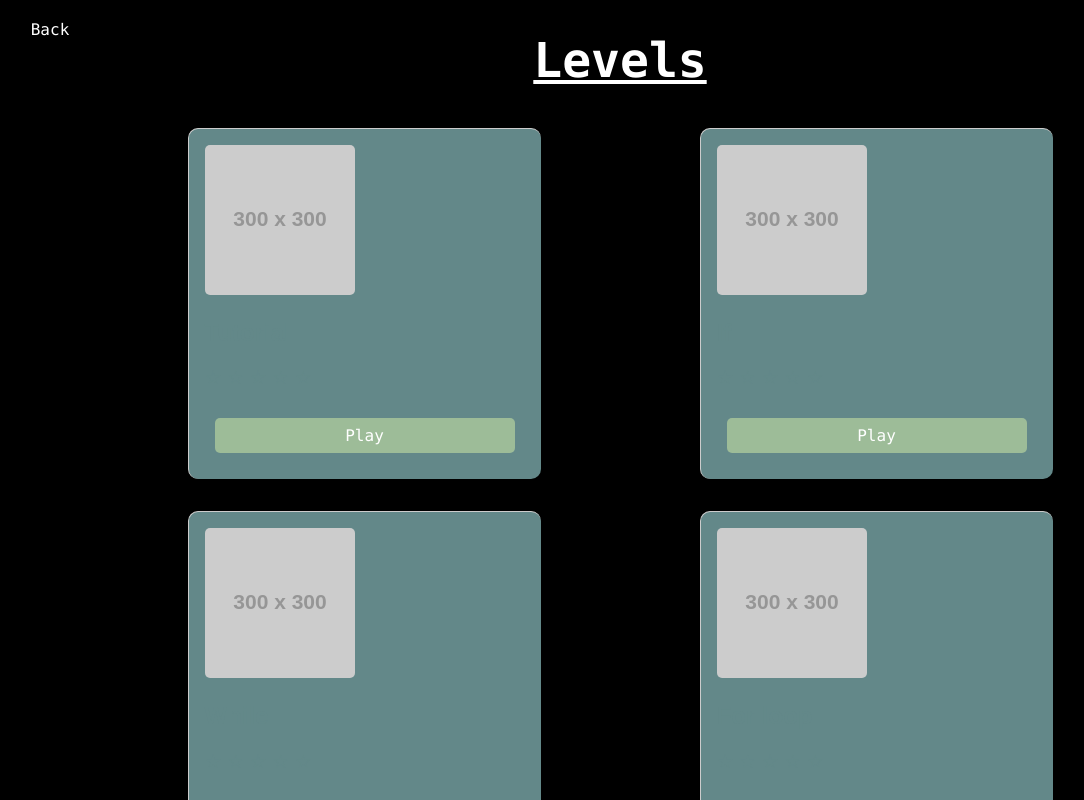
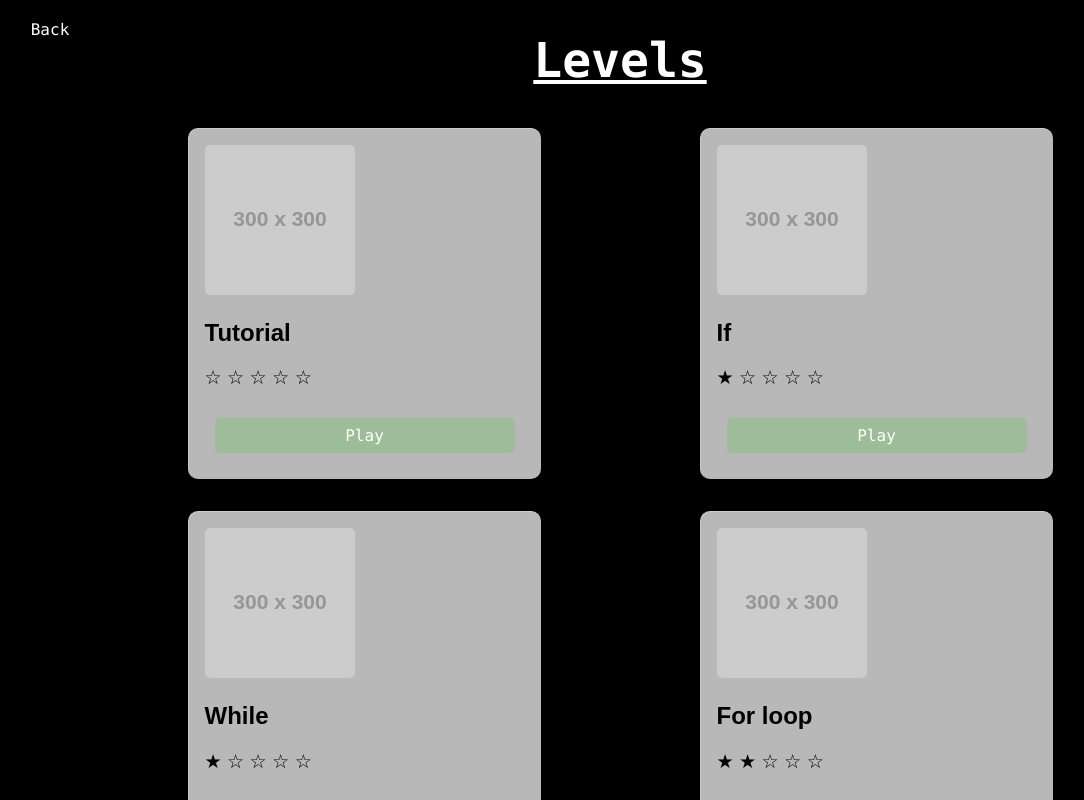
Before and after one commit to shiqi0515/UI-Whatever, a React (Create React App) app: page /selectionLevels in a window 1280 px wide. Shown: the top 800 px of the page, without its empty margins (20-1104 px from the left). Built offline with nearby package versions, Linux system fonts and the light colour scheme.

Commit message:
Fix background color in selectionLevels.css

```diff
--- a/src/style/selectionLevels.css
+++ b/src/style/selectionLevels.css
@@ -1,6 +1,6 @@
 body {
     font-family: Arial, sans-serif;
-    background-color:#000000 ;
+    background-color: #000000;
     background-size: cover;
 }
 
@@ -26,26 +26,24 @@ body {
     position: relative;
     box-sizing: border-box;
     z-index: 2;
-    background-color: #638889;
-    /* 添加背景颜色 */
+    background-color: #b8b8b8;
     transition: transform .2s;
 }
 
 .level-card:hover {
     transform: scale(1.05);
-    /* 当鼠标悬停时放大卡片 */
 }
 
 .level-card h2 {
     font-size: 1.5em;
     margin-bottom: 0.5em;
-    color: #638889;
+    color: #000000;
 }
 
 .level-card p {
     font-size: 1.2em;
     margin-bottom: 1em;
-    color: #638889;
+    color: #000000;
 }
 
 .level-card button {
```
